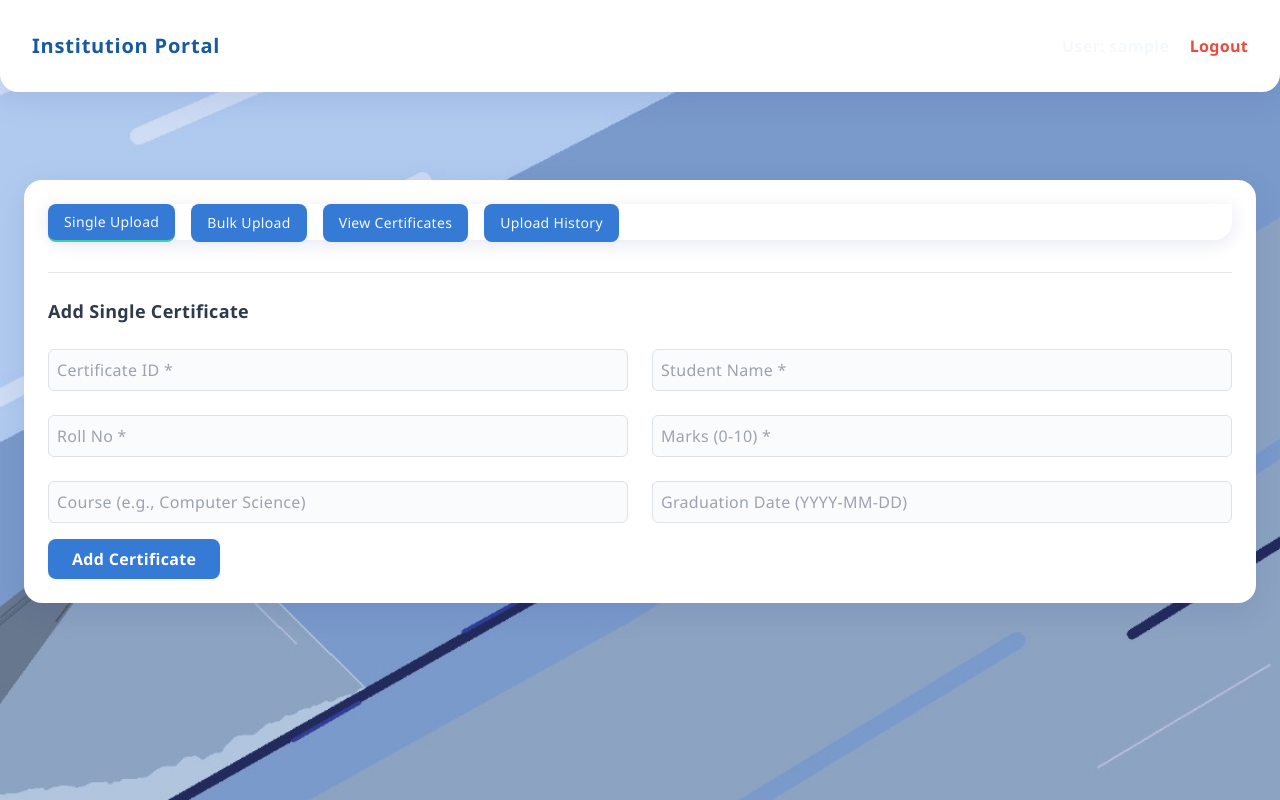
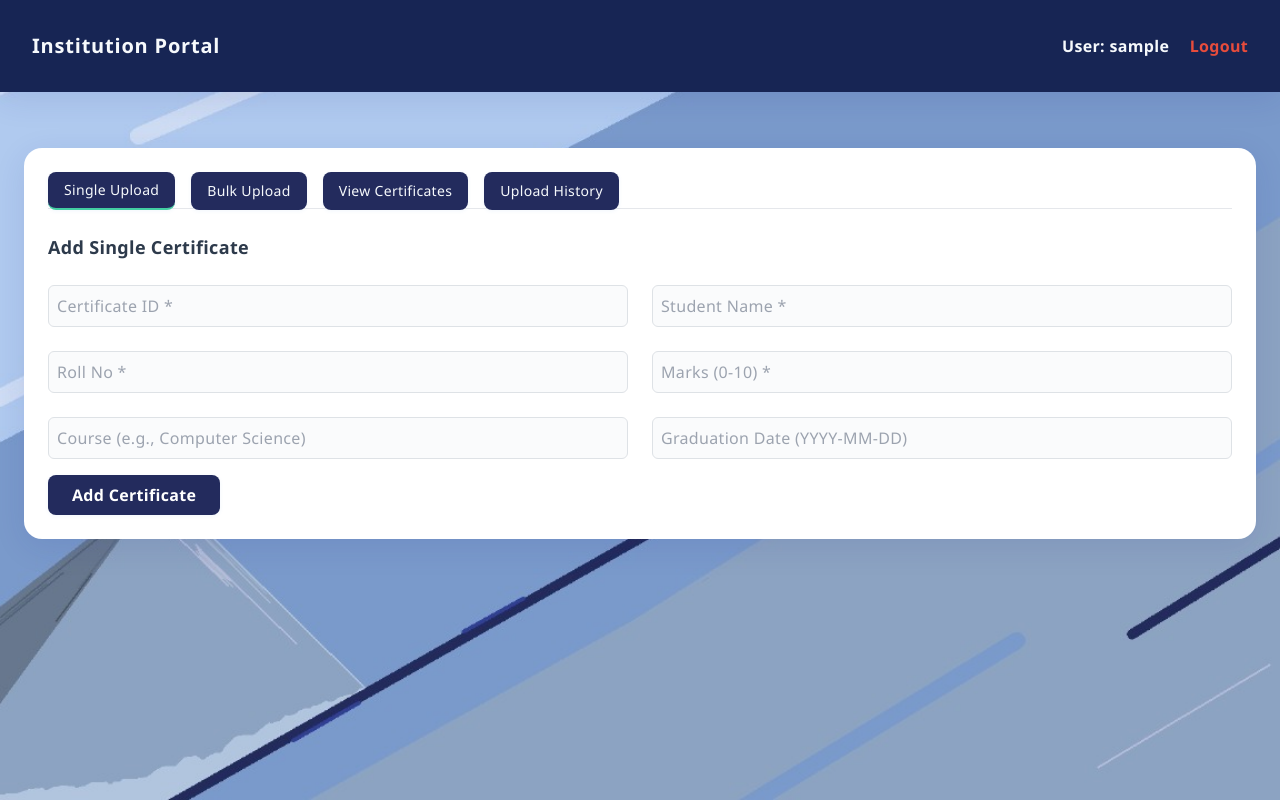
Before and after one commit to Aaaryan-J/document-authenticity-validator, a plain HTML site: page SIH_Proto/static/institution_dashboard.html in a window 1280 px wide. Drawn offline with nearby package versions, Linux system fonts and the light colour scheme; no server answers; sample sign-in values are in the browser's storage.

Commit message:
improved frontend

```diff
--- a/SIH_Proto/static/institution_dashboard.html
+++ b/SIH_Proto/static/institution_dashboard.html
@@ -15,15 +15,10 @@ body {
   font-family: 'Poppins', 'Segoe UI', Arial, sans-serif;
   letter-spacing: 0.02em;
 }
-nav {
-  background: #fff !important;
-  box-shadow: 0 4px 18px 0 rgba(31,38,135,0.10);
-  border-radius: 0 0 18px 18px;
-  margin-bottom: 32px;
-}
+
 #institutionName {
   font-family: 'Poppins', 'Segoe UI', Arial, sans-serif;
-  color: #185a9d;
+  color: #F6F9FC;
   letter-spacing: 0.04em;
 }
 #userName {
@@ -92,7 +87,7 @@ input:focus, select:focus {
   background: #fff !important;
 }
 button, .bg-emerald-600 {
-  background: #357AD4 !important;
+  background: #232b5d !important;
   color: #fff !important;
   font-family: 'Poppins', 'Segoe UI', Arial, sans-serif;
   font-weight: 700;
@@ -148,7 +143,7 @@ input[type="file"]:focus {
 }
 </style></head>
 <body>
-<nav class="bg-white shadow p-8 flex justify-between items-center">
+<nav class="bg-blue-950 shadow p-8 flex justify-between items-center">
     <div>
         <h1 class="text-xl font-bold text-gray" id="institutionName">Institution Portal</h1>
     </div>
@@ -163,7 +158,7 @@ input[type="file"]:focus {
 
     <div class="bg-white p-6 rounded-lg shadow">
         <div class="border-b border-gray-200 mb-4">
-            <nav class="flex space-x-4" aria-label="Tabs">
+            <nav class="bg-white flex space-x-4" aria-label="Tabs">
                 <button onclick="switchTab('single-upload')" class="tab active px-3 py-2 font-medium text-sm rounded-t-lg">Single Upload</button>
                 <button onclick="switchTab('bulk-upload')" class="tab px-3 py-2 font-medium text-sm rounded-t-lg">Bulk Upload</button>
                 <button onclick="switchTab('view-certs')" class="tab px-3 py-2 font-medium text-sm rounded-t-lg">View Certificates</button>
```
Also changed, not shown: SIH_Proto/static/admin_dashboard.html (+5 -5 lines), 1 other file.
